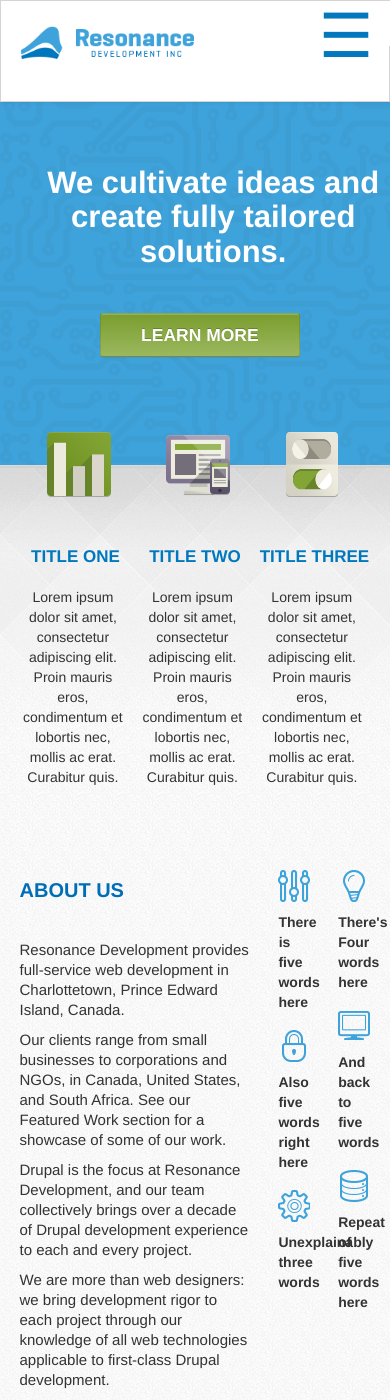
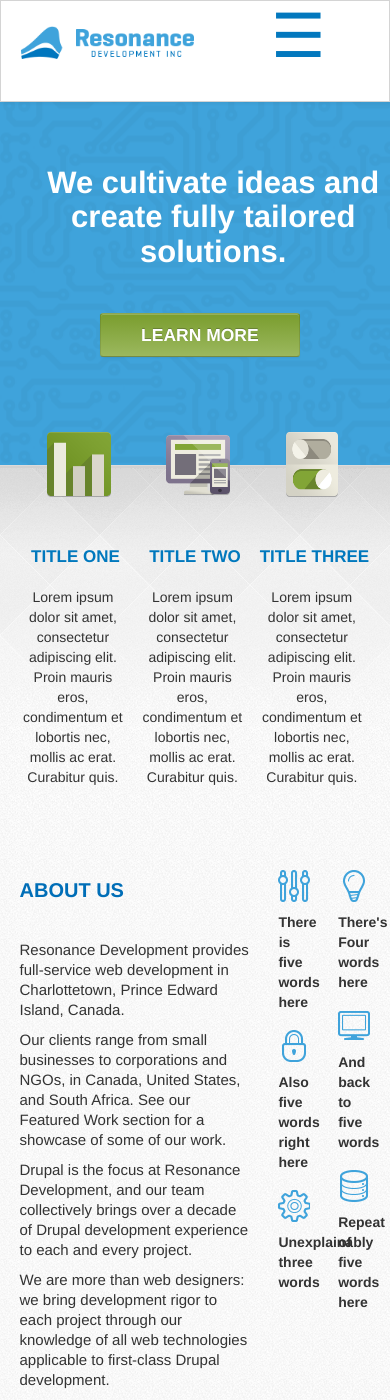
Before and after one commit to andrew-drake/resonancedev, a Jekyll site: the page built from index.md, in a window 390 px wide and 1400 px high. Built offline with Jekyll 4.4.1, drawn with Linux system fonts in a browser that asks for light colours; Markdown is read by kramdown in place of the engine named in the settings.

Commit message:
updates responsiveness

```diff
--- a/css/responsive.css
+++ b/css/responsive.css
@@ -335,9 +335,7 @@ margin-left: -135px;
 .margin {margin-left:0;margin-right:0;}
 .container {width:90%;margin-left:auto;margin-right:auto;min-width:200px; max-width:400px;}
 
-.headerLogo {
-	width:75%;
-}
+.headerLogo {width:75%;}
 .resdev-nav {display:none;}
 .footerNav {display:none;}
 .copyRight {margin-left: -10px;}
@@ -356,14 +354,14 @@ margin-left: -135px;
 	text-align: center;
 	padding-top: 25px;
 	color: #0378be;
+	float: left;
 }
 
 #navMobile.js {
 	display: none;
 }
 
-#navMobile ul {
-}
+#navMobile ul {}
 #navMobile li {
 	background: #ffffff;
 	list-style-type: none;
```
Also changed, not shown: 1 other file.
